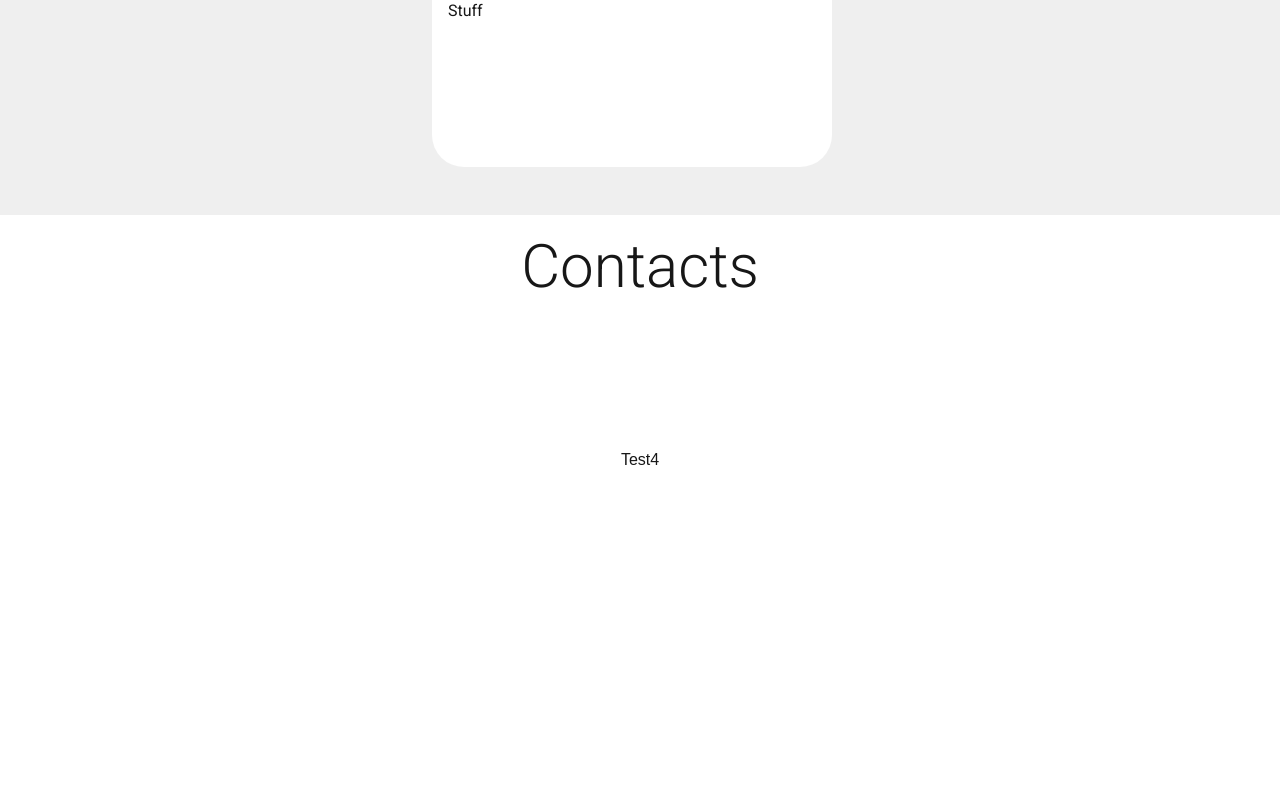
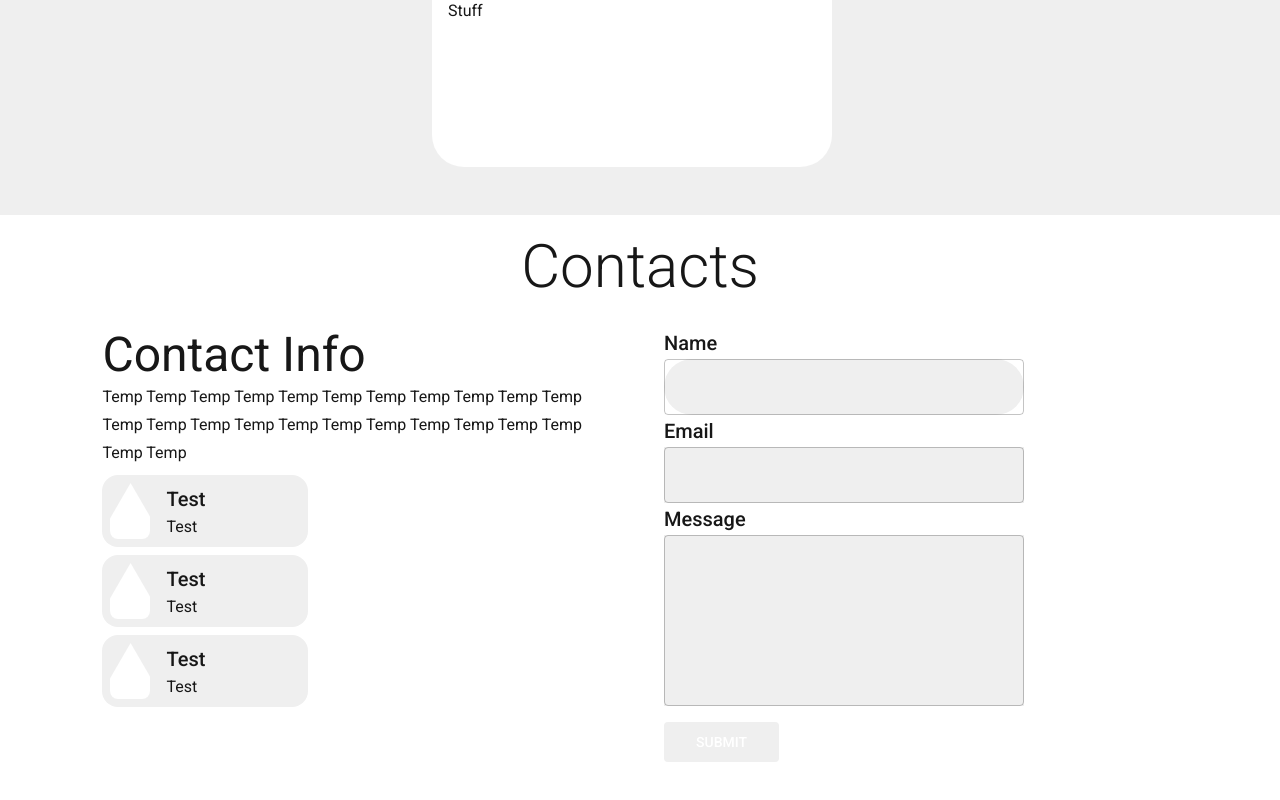
Before and after one commit to Conlan2/Conlan2.github.io, a Next.js app in the folder Frontend/: page / in a window 1280 px wide. Shown: the part 3576-4376 px from the top of the page. Before the commit the page ends 4064 px from the top, so only its background shows below. Built offline with nearby package versions, Linux system fonts and the light colour scheme; what @mui/material-nextjs would draw is missing.

Commit message:
Added Basic Contacs section

```diff
--- a/Frontend/app/page.tsx
+++ b/Frontend/app/page.tsx
@@ -6,6 +6,7 @@ import PersonalSection from "@/src/components/PersonalSection";
 import AboutMeSection from "@/src/components/AboutMeSection";
 import SkillsAndExpertise from "@/src/components/SkillsAndExpertise";
 import FeaturedProjectsSection from "@/src/components/FeaturedProjectsSection";
+import ContactsSection from "@/src/components/ContactsSection";
 
 export default function Home() {
   return (
@@ -23,7 +24,7 @@ export default function Home() {
       <FeaturedProjectsSection></FeaturedProjectsSection>
       </HamburgerSection>
       <HamburgerSection sx={{bgcolor:"background.default", flex:1}}  title="Contacts">
-      Test4
+      <ContactsSection></ContactsSection>
       </HamburgerSection>
     </Stack>
   );
--- /dev/null
+++ b/Frontend/src/components/ContactsSection.tsx
@@ -0,0 +1,132 @@
+import { Box, Button, Input, TextField, Typography } from "@mui/material";
+import Image from 'next/image';
+import Form from 'next/form'
+
+interface contactInfoProps {
+    type: String
+    detail: String
+}
+function ContactInfo({type, detail}: contactInfoProps){
+    return (
+        <Box sx={{
+            width: "40%",
+            mt: 1,
+            p: 1,
+            display: "flex",
+            backgroundColor: "background.paper",
+            borderRadius: 4
+        }}>
+            <Box
+                sx={{
+                    flex: 0.3,
+                    mr: 2,
+                    borderRadius: 2,
+
+                    aspectRatio: '1/1',
+                    overflow: 'hidden',
+                    maxWidth: '50px',
+                    maxHeight: '9900px',
+                    position: "relative"
+                }}
+            >
+                <Image
+                    src="/vercel.svg"
+                    alt="Description"
+                    fill
+                    style={{ objectFit: 'cover' }}
+                />
+            </Box>
+            <Box sx={{
+                flex: 1,
+
+            }}>
+                <Typography variant="h6">{type}</Typography>
+                <Typography>{detail}</Typography>
+            </Box>
+        </Box>
+    )
+}
+
+
+export default function ContactsSection() {
+    return (
+        <Box sx={{
+            display:"flex",
+            justifyContent:"space-around",
+            align:"center",
+            width:"90%",
+            height: "100%"
+            }}>
+                <Box sx={{ //Left Box
+                    flex:1,
+                    display:"flex",
+                    justifyContent:"flex-end",
+                    m:1,
+                    p:2
+                }}>
+                    <Box
+                        sx = {{
+                            maxWidth: '600px',
+                        }}>
+                        <Typography variant="h3">
+                            Contact Info
+                        </Typography>
+                        <Typography variant="subtitle1">
+                            Temp Temp Temp Temp Temp Temp Temp Temp Temp Temp Temp Temp Temp Temp Temp Temp Temp Temp Temp Temp Temp Temp Temp Temp
+                        </Typography>
+
+                        <ContactInfo type="Test" detail="Test"></ContactInfo>
+                        <ContactInfo type="Test" detail="Test"></ContactInfo>
+                        <ContactInfo type="Test" detail="Test"></ContactInfo>
+
+
+
+                    </Box>
+                    </Box>
+
+                <Box sx={{ // Right Box
+                    flex:1,
+                    display:"flex",
+                    flexDirection:"column",
+                    width: "50%",
+                    m:1,
+                    p:2}}>
+
+                    <Form action="/contact">
+                        <Typography variant="h6">Name</Typography>
+                        <TextField  sx={{
+                            width: "70%",
+                            backgroundColor: "background.paper",
+                            borderRadius: 8
+                        }}></TextField >
+                        <Typography variant="h6">Email</Typography>
+                        <TextField sx={{
+                            width: "70%",
+                            backgroundColor: "background.paper",
+
+                        }}></TextField >
+                        <Typography variant="h6">Message</Typography>
+                        <TextField sx={{
+                            width: "70%",
+                            backgroundColor: "background.paper",
+
+                        }}
+                        multiline
+                        rows={6}></TextField >
+                        <Box>
+                        <Button sx={{
+                            mt: 2,
+                            pt: 1,
+                            pb: 1,
+                            pl: 4,
+                            pr: 4,
+                            backgroundColor: "background.paper"
+                        }}>Submit</Button>
+                        </Box>
+
+                    </Form>
+                </Box>
+            </Box>
+    )
+
+}
```
